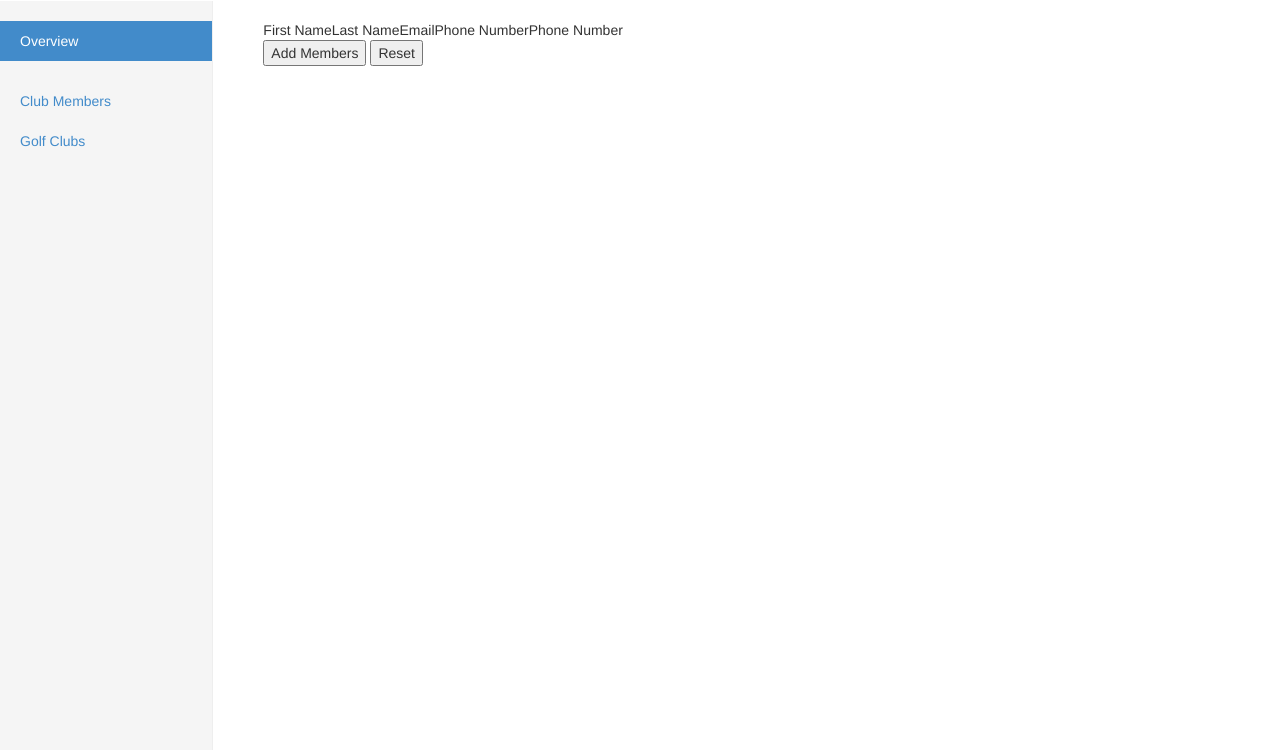
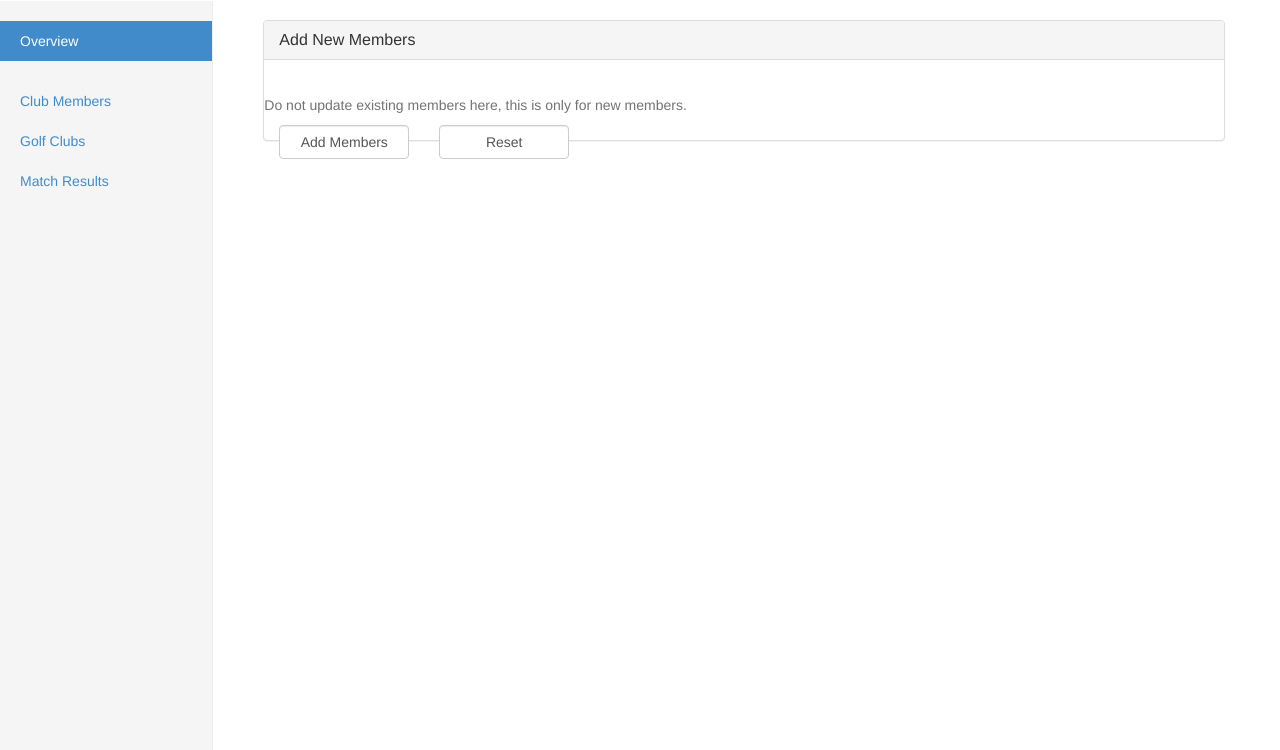
Before and after one commit to sjlangley/csgc-ndb, a Python web app: template templates/add_members.html in a window 1280 px wide. Shown: the part 50-800 px from the top of the page. Run offline with Jinja, Linux system fonts and the light colour scheme; the template is opened without the code that fills it, so the values that code supplies are empty; some libraries are stand-ins or nearby versions.

Commit message:
Cleaned up add members page.

```diff
--- a/models.py
+++ b/models.py
@@ -29,6 +29,7 @@ class Member(ndb.Model):
   member_no = ndb.IntegerProperty()
   phone_number1 = ndb.StringProperty()
   phone_number2 = ndb.StringProperty()
+  initial_handicap = ndb.FloatProperty()
 
 
 class Score(ndb.Model):
--- a/templates/_base.html
+++ b/templates/_base.html
@@ -51,10 +51,11 @@
           <ul class="nav nav-sidebar">
             <li><a href="{{ list_members_general }}">Club Members</a></li>
             <li><a href="{{ list_club_general }}">Golf Clubs</a></li>
+            <li><a href="{{ show_match_result }}">Match Results</a></li>
           </ul>
           {% if admin_user %}
           <ul class="nav nav-sidebar">
-            <li><a href="{{ add_member_url }}">Add Members</a></li>
+            <li><a href="{{ add_members_url }}">Add Members</a></li>
             <li><a href="{{ add_club_url }}">Add New Golf Club</a></li>
             <li><a href="{{ add_match_result_url }}">Add Match Result</a></li>
           </ul>
--- a/templates/add_members.html
+++ b/templates/add_members.html
@@ -4,27 +4,49 @@
   {{ super() }}
 {% endblock %}
 {% block content %}
-  <form method="post" action="{{ add_member_post_url }}">
-    <table>
-      <tr>
-        <td>First Name</td>
-        <td>Last Name</td>
-        <td>Email</td>
-        <td>Phone Number</td>
-        <td>Phone Number</td>
-      </tr>
-      {% for i in range(form_size) %}
-      <tr>
-        <td><input type="text" id="first_name{{i}}" name="first_name{{i}}"></td>
-        <td><input type="text" id="last_name{{i}}" name="last_name{{i}}"></td>
-        <td><input type="text" id="email{{i}}" name="email{{i}}"></td>
-        <td><input type="text" id="phone_number1{{i}}" name="phone_number1{{i}}"></td>
-        <td><input type="text" id="phone_number2{{i}}" name="phone_number2{{i}}"></td>
-      </tr>
-      {% endfor %}
-    </table>
-    <input type="hidden" value="{{ form_size }}" name="form_size">
-    <input type="submit" value="Add Members">
-    <input type="reset">
+<div class="panel panel-default">
+  <div class="panel-heading">
+    <h3 class="panel-title">Add New Members</h3>
+  </div>
+  <div class="panel-body">
+  </div>
+  <form class="form" method="post" action="{{ add_member_post_url }}">
+    <span class="help-block">Do not update existing members here, this is only for new members.</span>
+    {% for i in range(form_size) %}
+    <div class="row">
+      <div class="form-group form-group-sm">
+        <div class="col-xs-2">
+          <input class="form-control input-sm" type="text" id="first_name{{i}}" name="first_name{{i}}" placeholder="First Name">
+        </div>
+        <div class="col-xs-2">
+          <input class="form-control input-sm" type="text" id="last_name{{i}}" name="last_name{{i}}" placeholder="Last Name">
+        </div>
+        <div class="col-xs-2">
+          <input class="form-control input-sm" type="email" id="email{{i}}" name="email{{i}}" placeholder="Email">
+        </div>
+        <div class="col-xs-2">
+          <input class="form-control input-sm" type="tel" id="phone_number1{{i}}" name="phone_number1{{i}}" placeholder="Phone 1">
+        </div>
+        <div class="col-xs-2">
+          <input class="form-control input-sm" type="tell" id="phone_number2{{i}}" name="phone_number2{{i}}" placeholder="Phone 2">
+        </div>
+        <div class="col-xs-1">
+          <input class="form-control input-sm" type="number" min="-5" max="36" id="hc_{{i}}" name="hc_{{1}}" placeholder="H/C">
+        </div>
+      </div>
+    </div>
+    {% endfor %}
+    <div class="row">
+    </div>
+    <div class="form-group form-group-sm">
+      <input type="hidden" value="{{ form_size }}" name="form_size">
+      <div class="col-xs-2">
+        <input class="form-control" type="submit" class="btn btn-default" value="Add Members">
+      </div>
+      <div class="col-xs-2">
+        <input class="form-control" type="reset" class="btn btn-default">
+      </div>
+    </div>
   </form>
+</div>
 {% endblock %}
```
Also changed, not shown: api.py (+10 -2 lines), main.py (+10 -2 lines), templates/brief_match_results.html (+29 -1 lines), 4 other files.
